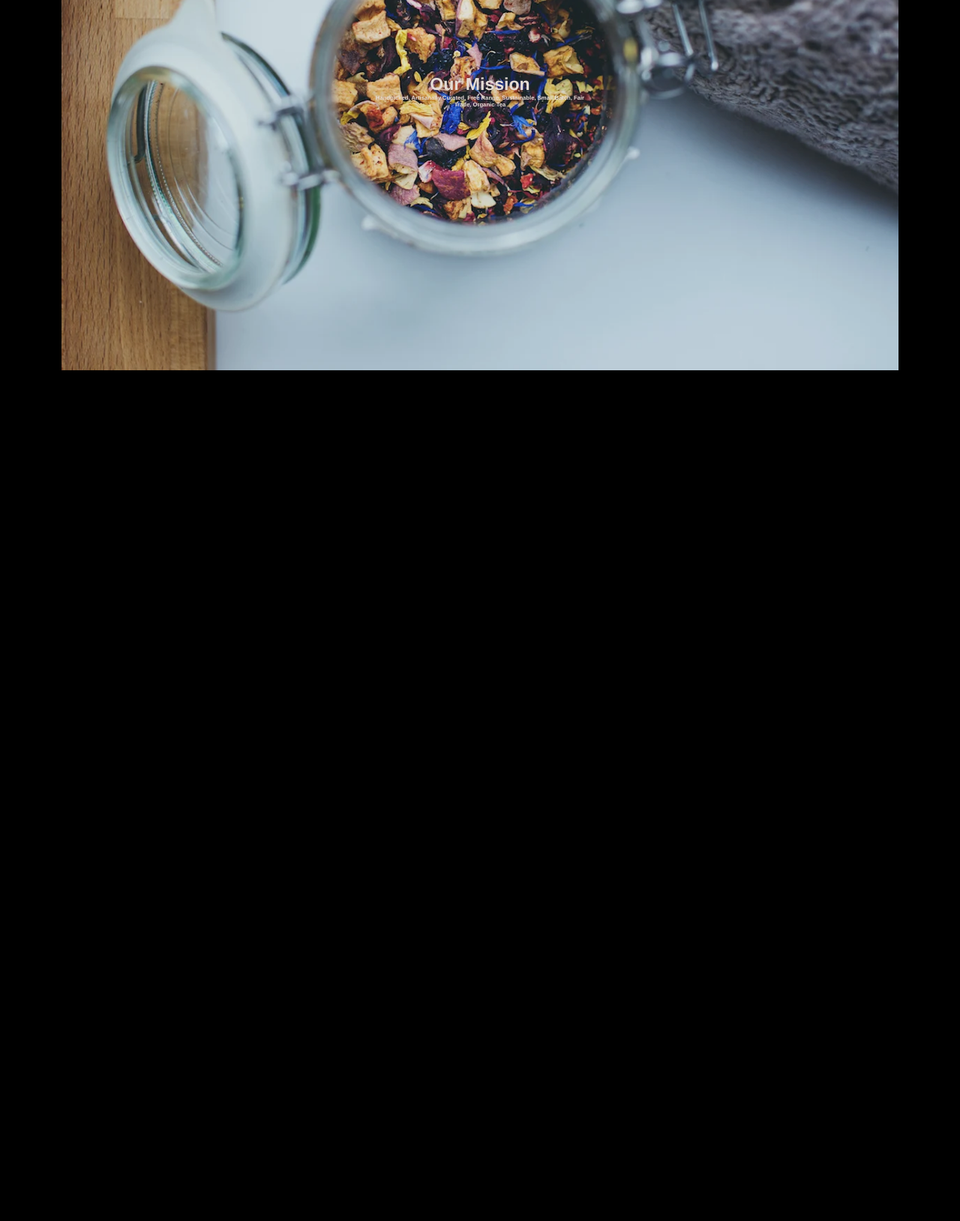
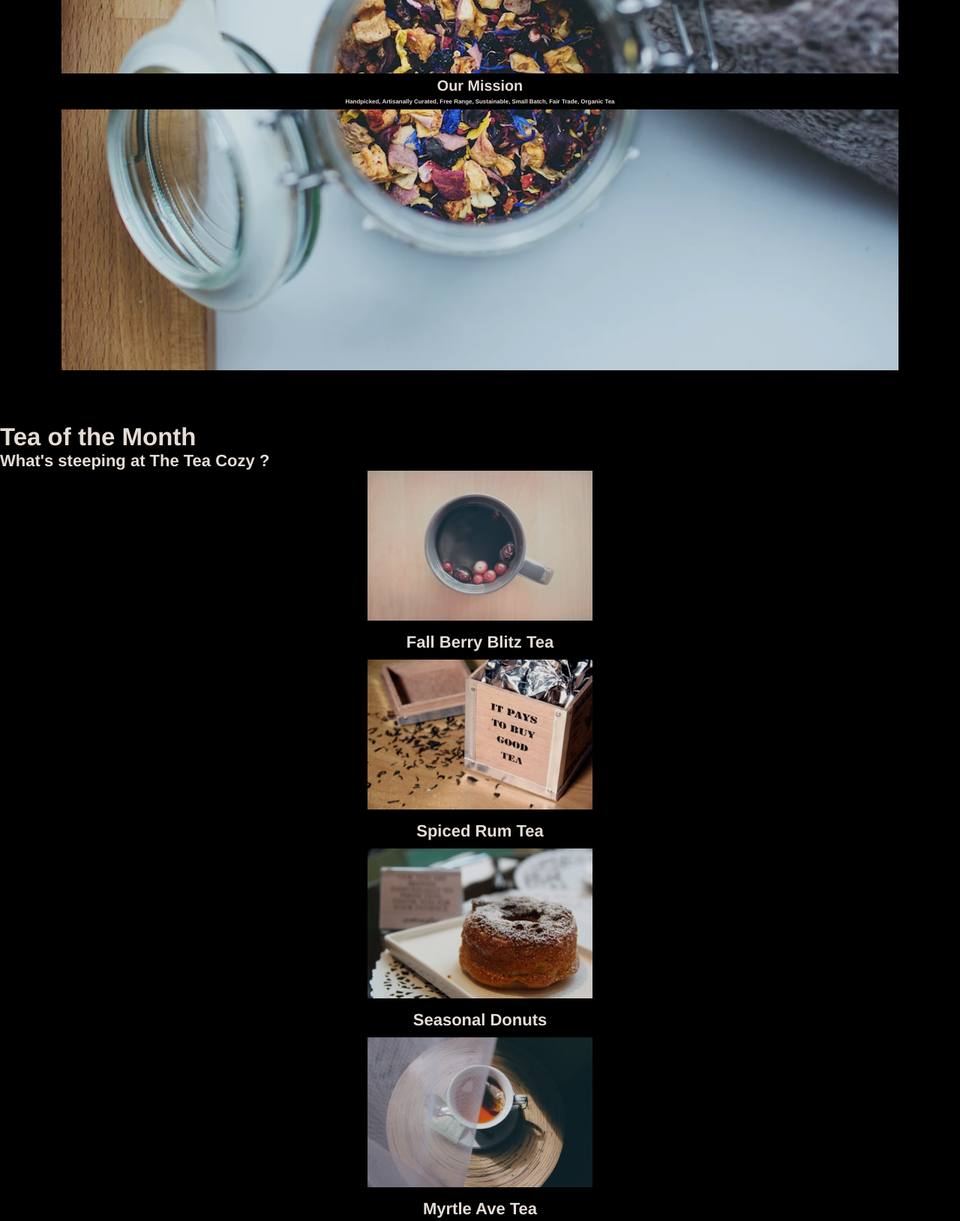
Before and after one commit to BrayanL62/Tea_cozy, a website: page index.html in a window 1280 px wide. Shown: the part 320-1949 px from the top of the page at 75% size. Before the commit the page ends 884 px from the top, so only its background shows below. Drawn offline with nearby package versions, Linux system fonts and the light colour scheme; files that its build step writes are made by us from their sources.

Commit message:
finition du header et mise en place du main en colonne (non-terminé)

```diff
--- a/index.html
+++ b/index.html
@@ -1,11 +1,13 @@
 <!DOCTYPE html>
 <html lang="fr">
+
 <head>
-    <meta charset="UTF-8">
-    <meta name="viewport" content="width=device-width, initial-scale=1.0">
-    <title>Tea_Cozy</title>
-    <link rel="stylesheet" href="css/style.css">
+  <meta charset="UTF-8">
+  <meta name="viewport" content="width=device-width, initial-scale=1.0">
+  <title>Tea_Cozy</title>
+  <link rel="stylesheet" href="css/style.css">
 </head>
+
 <body>
   <nav class="navbar">
     <img src="Tea_Cozy/img-tea-cozy-logo.webp" alt="Logo de Tea_Cozy" class="navbar__img">
@@ -21,16 +23,46 @@
 
     <div class="header__title">
       <h2>Our Mission</h2>
-      <h4 class="header__h4">Handpicked, Artisanally Curated,
-        Free Range, Sustainable, Small Batch,
-        Fair Trade, Organic Tea</h4>
-
+      <h4 class="header__h4">Handpicked, Artisanally Curated, Free Range, Sustainable, Small Batch, Fair Trade, Organic
+        Tea</h4>
     </div>
   </header>
 
+  <main>
+    <h2 class="main__title">Tea of the Month</h2>
+    <h4 class="main__title">What's steeping at The Tea Cozy ?</h4>
+    <div class="carte">
+      <div class="carte__expo">
+        <img src="Tea_Cozy/img-berryblitz.webp" alt="Photo de thé avec des baies" class="carte__pics">
+        <h4>Fall Berry Blitz Tea</h4>
+      </div>
+      <div class="carte__expo">
+        <img src="Tea_Cozy/img-spiced-rum.webp" alt="Photo de sachet de thé épicé" class="carte__pics">
+        <h4>Spiced Rum Tea</h4>
+      </div>
+      <div class="carte__expo">
+        <img src="Tea_Cozy/img-donut.webp" alt="Photo d'un donut" class="carte__pics">
+        <h4>Seasonal Donuts</h4>
+      </div>
+      <div class="carte__expo">
+        <img src="Tea_Cozy/img-myrtle-ave.webp" alt="" class="carte__pics">
+        <h4>Myrtle Ave Tea</h4>
+      </div>
+      <div class="carte__expo">
+        <img src="Tea_Cozy/img-bedford-bizarre.webp" alt="" class="carte__pics">
+        <h4>Bedford Bizarre Tea</h4>
+      </div>
+    </div>
+  </main>
 
 
-      <script src="https://code.jquery.com/jquery-3.2.1.slim.min.js" integrity="sha384-KJ3o2DKtIkvYIK3UENzmM7KCkRr/rE9/Qpg6aAZGJwFDMVNA/GpGFF93hXpG5KkN" crossorigin="anonymous"></script>
-<script src="https://cdnjs.cloudflare.com/ajax/libs/popper.js/1.12.9/umd/popper.min.js" integrity="sha384-ApNbgh9B+Y1QKtv3Rn7W3mgPxhU9K/ScQsAP7hUibX39j7fakFPskvXusvfa0b4Q" crossorigin="anonymous"></script>
+
+  <script src="https://code.jquery.com/jquery-3.2.1.slim.min.js"
+    integrity="sha384-KJ3o2DKtIkvYIK3UENzmM7KCkRr/rE9/Qpg6aAZGJwFDMVNA/GpGFF93hXpG5KkN" crossorigin="anonymous">
+  </script>
+  <script src="https://cdnjs.cloudflare.com/ajax/libs/popper.js/1.12.9/umd/popper.min.js"
+    integrity="sha384-ApNbgh9B+Y1QKtv3Rn7W3mgPxhU9K/ScQsAP7hUibX39j7fakFPskvXusvfa0b4Q" crossorigin="anonymous">
+  </script>
 </body>
+
 </html>
--- a/scss/layout/_header.scss
+++ b/scss/layout/_header.scss
@@ -10,15 +10,18 @@
     &__title {
         text-align: center;
         position: absolute;
+        width: 90%;
         top: 50%;
         left: 50%;
         transform: translate(-50%, -50%);
-        font-size: 0.7em;
+        font-size: 0.6em;
+        background-color: black;
+        padding: 5px;
+
     }
 
     &__h4 {
-        font-size: 0.5em;
+        font-size: 0.6em;
         display: inline-block;
-        width: 300px;
     }
 }
--- /dev/null
+++ b/scss/layout/_main.scss
@@ -0,0 +1,16 @@
+.carte {
+    display: flex;
+    flex-direction: column;
+
+    &__expo {
+        margin: auto;
+        margin-bottom: 10px;
+        text-align: center;
+    }
+
+    &__pics {
+        width: 300px;
+        height: 200px;
+        margin-bottom: 10px;
+    }
+}
--- a/scss/layout/_navbar.scss
+++ b/scss/layout/_navbar.scss
@@ -5,6 +5,8 @@
     position: fixed;
     top: 0;
     width: 100%;
+    background-color: black;
+    z-index: 2;
 
     &__img {
         height: 50px;
--- a/scss/main.scss
+++ b/scss/main.scss
@@ -2,6 +2,7 @@
 @import 'base';
 
 /** Layouts **/
+@import 'layout/navbar';
 @import 'layout/header';
-@import 'layout/navbar';
+@import 'layout/main';
 @import 'layout/footer';
```
